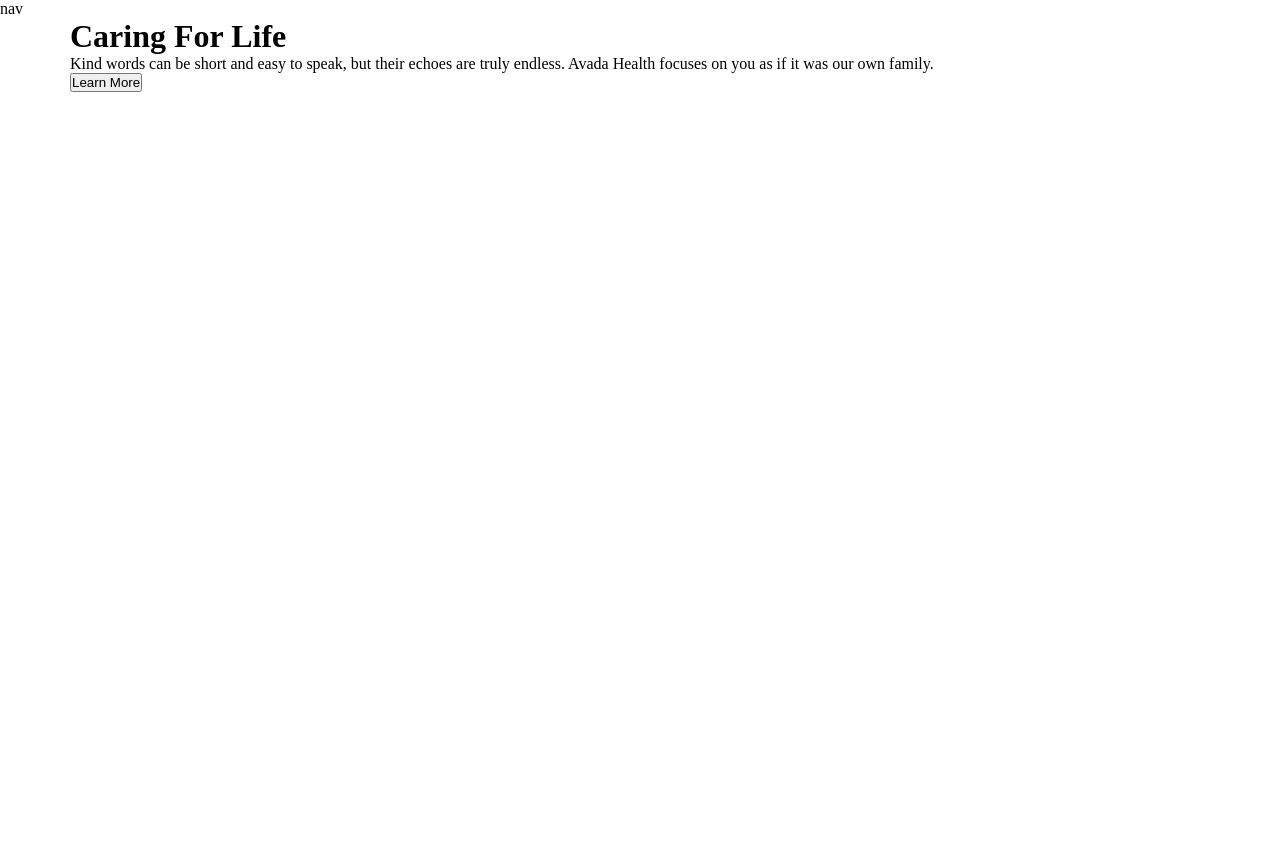
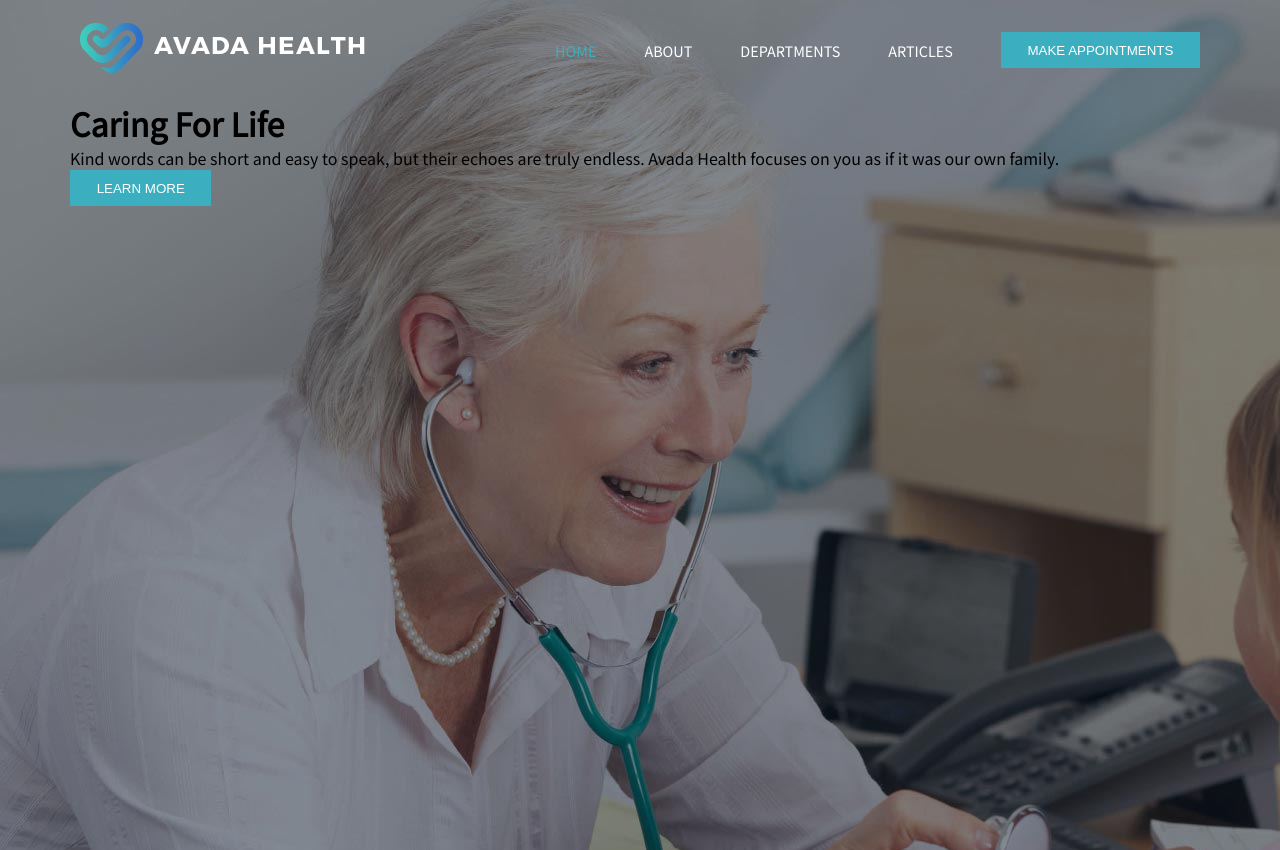
Before and after one commit to alessandroamormino/proj-html-vuejs, a Vue app: page / in a window 1280 px wide. Before the commit the page ends 800 px from the top, so only its background shows below. Built offline with nearby package versions, Linux system fonts and the light colour scheme.

Commit message:
feat: add HeaderNav component

```diff
--- a/package.json
+++ b/package.json
@@ -9,6 +9,8 @@
     "preview": "vite preview"
   },
   "dependencies": {
+    "@fontsource/noto-sans-jp": "^4.5.12",
+    "@fortawesome/fontawesome-free": "^6.4.0",
     "sass": "^1.61.0",
     "vue": "^3.2.47"
   },
--- a/src/components/AppHeader.vue
+++ b/src/components/AppHeader.vue
@@ -1,4 +1,5 @@
 <script>
+import HeaderNav from './HeaderNav.vue';
 export default {
   name: 'AppHeader',
   data() {
@@ -6,12 +7,15 @@
       title: 'Caring For Life',
       paragraph: 'Kind words can be short and easy to speak, but their echoes are truly endless. Avada Health focuses on you as if it was our own family.',
     };
+  },
+  components: {
+    HeaderNav,
   }
 }
 </script>
 <template>
-  nav
   <header>
+    <HeaderNav></HeaderNav>
     <div class="container-centered">
       <h1>{{ this.title }}</h1>
       <p>{{ this.paragraph }}</p>
@@ -19,4 +23,9 @@
     </div>
   </header>
 </template>
-<style lang="scss" scoped></style>
+<style lang="scss" scoped>
+header {
+  background-image: url('/images/header-image-homepage.jpg');
+  height: 850px;
+}
+</style>
--- /dev/null
+++ b/src/components/HeaderNav.vue
@@ -0,0 +1,105 @@
+<script>
+import { store } from "../store.js";
+export default {
+  name: 'HeaderNav',
+  data() {
+    return {
+      store,
+      isDropdownVisible: false,
+    };
+  },
+}
+</script>
+<template>
+  <nav>
+    <div class="nav-right">
+      <div class="logo-container">
+        <img src="/images/medical_logo_1x_light.png" alt="medical_logo">
+      </div>
+    </div>
+    <div class="nav-left">
+      <ul>
+        <li><a href="#" class="active">Home</a></li>
+        <li><a href="#">About</a></li>
+        <li @mouseover="this.isDropdownVisible = true" @mouseleave="this.isDropdownVisible = false">
+          <a href="#">
+            Departments
+            <i v-show="this.isDropdownVisible" class="fas fa-angle-down"></i>
+          </a>
+          <div v-show="this.isDropdownVisible" class="dropdown">
+            <ul class="dropdown-links">
+              <li v-for="DepLink in this.store.DepartmentsLinks"><a href="#">{{ DepLink }}</a></li>
+            </ul>
+          </div>
+        </li>
+        <li><a href="#">Articles</a></li>
+        <li><button class="btn btn-primary">Make Appointments</button></li>
+      </ul>
+    </div>
+  </nav>
+</template>
+<style lang="scss" scoped>
+@use '../scss/mixin.scss' as *;
+@use '../scss/variables.scss' as *;
+
+
+nav {
+  height: 100px;
+  padding: 0 5em;
+  @include flexRowBetween();
+
+  .nav-left {
+    ul:not(.dropdown-links) {
+      @include flexRowBetween();
+      gap: 3em;
+
+      li {
+        color: white;
+        text-transform: uppercase;
+        font-size: .9em;
+
+        &:nth-child(3) {
+          position: relative;
+        }
+
+        a {
+          color: white;
+          text-decoration: none;
+
+          &:hover {
+            color: $colorPrimary;
+          }
+        }
+
+        .active {
+          color: $colorPrimary;
+        }
+      }
+    }
+
+    .dropdown {
+      position: absolute;
+      top: 2em;
+      left: 0;
+      // position
+
+      background-color: #fff;
+      padding: 1em 1.5em;
+      width: 250px;
+
+      ul {
+        li {
+          font-size: 1em;
+          padding: 1em 0;
+          text-transform: none;
+
+          a {
+            color: #000;
+            text-decoration: none;
+          }
+        }
+      }
+    }
+  }
+}
+</style>
--- a/src/main.js
+++ b/src/main.js
@@ -1,5 +1,7 @@
 import { createApp } from 'vue'
 import './style.scss'
 import App from './App.vue'
+import "@fontsource/noto-sans-jp";
+import '@fortawesome/fontawesome-free/css/all.css';
 
 createApp(App).mount('#app')
--- /dev/null
+++ b/src/scss/mixin.scss
@@ -0,0 +1,6 @@
+// Mixin
+@mixin flexRowBetween() {
+  display: flex;
+  justify-content: space-between;
+  align-items: center;
+}
--- /dev/null
+++ b/src/scss/variables.scss
@@ -0,0 +1,2 @@
+$colorPrimary: #3BAFBF;
+$colorPrimaryHover: #337EC7;
--- /dev/null
+++ b/src/store.js
@@ -0,0 +1,11 @@
+import { reactive } from 'vue';
+export const store = reactive({
+  DepartmentsLinks: [
+    'General Practice',
+    'Cardiology',
+    'Pediatrics',
+    'Diabetes Care',
+    'Pre-natal Care',
+    'Ultrasound Echocardiogram'
+  ],
+});
--- a/src/style.scss
+++ b/src/style.scss
@@ -1,3 +1,5 @@
+@use './scss/variables.scss' as *;
+
 :root {
   /* font-family: Inter, system-ui, Avenir, Helvetica, Arial, sans-serif;
   line-height: 1.5;
@@ -7,7 +9,7 @@
   color: rgba(255, 255, 255, 0.87);
   background-color: #242424; */
 
-  font-synthesis: none;
+  // font-synthesis: none;
   text-rendering: optimizeLegibility;
   -webkit-font-smoothing: antialiased;
   -moz-osx-font-smoothing: grayscale;
@@ -22,8 +24,31 @@
 }
 
 // Assets
+body {
+  font-family: "Noto Sans JP";
+}
+
 .container-centered {
   max-width: 1140px;
   margin-left: auto;
   margin-right: auto;
 }
+
+ul {
+  list-style-type: none;
+}
+
+.btn {
+  padding: .8em 2em;
+  border: none;
+  text-transform: uppercase;
+  color: white;
+}
+
+.btn-primary {
+  background-color: $colorPrimary;
+
+  &:hover {
+    background-color: $colorPrimaryHover;
+  }
+}
```
Also changed, not shown: 1 other file (tests, documents, lock files or other folders).
